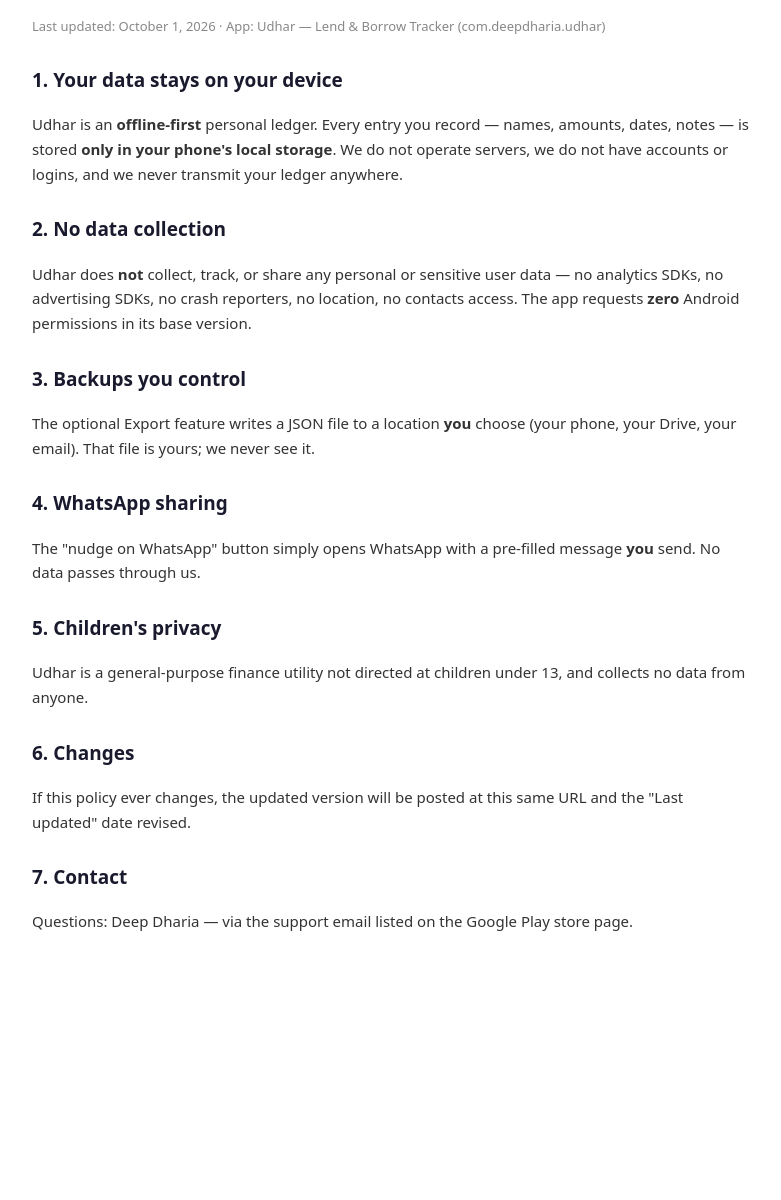
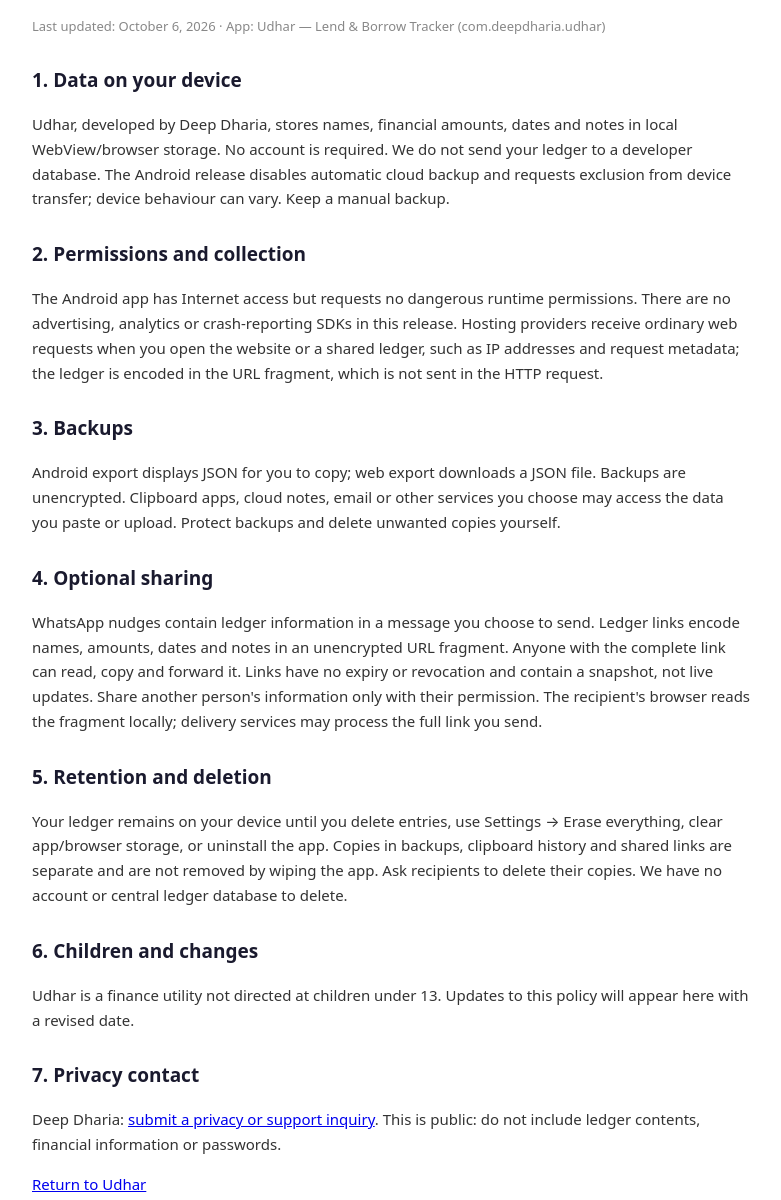
Before and after one commit to deepdharia/Udhar, a website: page www/privacy.html in a window 1280 px wide. Shown: the part 100-1300 px from the top of the page, without its empty margins (248-1029 px from the left). Before the commit the page ends 1081 px from the top, so only its background shows below. Drawn offline with Linux system fonts and the light colour scheme.

Commit message:
Prepare Udhar 1.0.1 for Play release and glaral.com/udhar hosting

```diff
--- /dev/null
+++ b/hosting/netlify-udhar-redirects.txt
@@ -0,0 +1,4 @@
+# Add these to the EXISTING Glaral site's published _redirects file, BEFORE a SPA catch-all.
+/udhar /udhar/ 301!
+/udhar/* https://udhar-dun.vercel.app/:splat 200!
+# No DNS change required for a path. Verify index, privacy.html and share.html after deploy.
--- a/www/privacy.html
+++ b/www/privacy.html
@@ -12,27 +12,22 @@
 </head>
 <body>
 <h1>Privacy Policy — Udhar</h1>
-<p class="meta">Last updated: October 1, 2026 · App: Udhar — Lend &amp; Borrow Tracker (com.deepdharia.udhar)</p>
+<p class="meta">Last updated: October 6, 2026 · App: Udhar — Lend &amp; Borrow Tracker (com.deepdharia.udhar)</p>
 
-<h2>1. Your data stays on your device</h2>
-<p>Udhar is an <b>offline-first</b> personal ledger. Every entry you record — names, amounts, dates, notes — is stored <b>only in your phone's local storage</b>. We do not operate servers, we do not have accounts or logins, and we never transmit your ledger anywhere.</p>
-
-<h2>2. No data collection</h2>
-<p>Udhar does <b>not</b> collect, track, or share any personal or sensitive user data — no analytics SDKs, no advertising SDKs, no crash reporters, no location, no contacts access. The app requests <b>zero</b> Android permissions in its base version.</p>
-
-<h2>3. Backups you control</h2>
-<p>The optional Export feature writes a JSON file to a location <b>you</b> choose (your phone, your Drive, your email). That file is yours; we never see it.</p>
-
-<h2>4. WhatsApp sharing</h2>
-<p>The "nudge on WhatsApp" button simply opens WhatsApp with a pre-filled message <b>you</b> send. No data passes through us.</p>
-
-<h2>5. Children's privacy</h2>
-<p>Udhar is a general-purpose finance utility not directed at children under 13, and collects no data from anyone.</p>
-
-<h2>6. Changes</h2>
-<p>If this policy ever changes, the updated version will be posted at this same URL and the "Last updated" date revised.</p>
-
-<h2>7. Contact</h2>
-<p>Questions: Deep Dharia — via the support email listed on the Google Play store page.</p>
+<h2>1. Data on your device</h2>
+<p>Udhar, developed by Deep Dharia, stores names, financial amounts, dates and notes in local WebView/browser storage. No account is required. We do not send your ledger to a developer database. The Android release disables automatic cloud backup and requests exclusion from device transfer; device behaviour can vary. Keep a manual backup.</p>
+<h2>2. Permissions and collection</h2>
+<p>The Android app has Internet access but requests no dangerous runtime permissions. There are no advertising, analytics or crash-reporting SDKs in this release. Hosting providers receive ordinary web requests when you open the website or a shared ledger, such as IP addresses and request metadata; the ledger is encoded in the URL fragment, which is not sent in the HTTP request.</p>
+<h2>3. Backups</h2>
+<p>Android export displays JSON for you to copy; web export downloads a JSON file. Backups are unencrypted. Clipboard apps, cloud notes, email or other services you choose may access the data you paste or upload. Protect backups and delete unwanted copies yourself.</p>
+<h2>4. Optional sharing</h2>
+<p>WhatsApp nudges contain ledger information in a message you choose to send. Ledger links encode names, amounts, dates and notes in an unencrypted URL fragment. Anyone with the complete link can read, copy and forward it. Links have no expiry or revocation and contain a snapshot, not live updates. Share another person's information only with their permission. The recipient's browser reads the fragment locally; delivery services may process the full link you send.</p>
+<h2>5. Retention and deletion</h2>
+<p>Your ledger remains on your device until you delete entries, use Settings → Erase everything, clear app/browser storage, or uninstall the app. Copies in backups, clipboard history and shared links are separate and are not removed by wiping the app. Ask recipients to delete their copies. We have no account or central ledger database to delete.</p>
+<h2>6. Children and changes</h2>
+<p>Udhar is a finance utility not directed at children under 13. Updates to this policy will appear here with a revised date.</p>
+<h2>7. Privacy contact</h2>
+<p>Deep Dharia: <a href="https://github.com/deepdharia/Udhar/issues/new">submit a privacy or support inquiry</a>. This is public: do not include ledger contents, financial information or passwords.</p>
+<p><a href="index.html">Return to Udhar</a></p>
 </body>
 </html>
```
Also changed, not shown: PLAY_STORE_LISTING.md (+6 -6 lines), www/index.html (+9 -8 lines), .github/workflows/udhar-build-aab.yml, README.md, hosting/play-store-icon.png (added), vercel.json (added), 12 other files.
